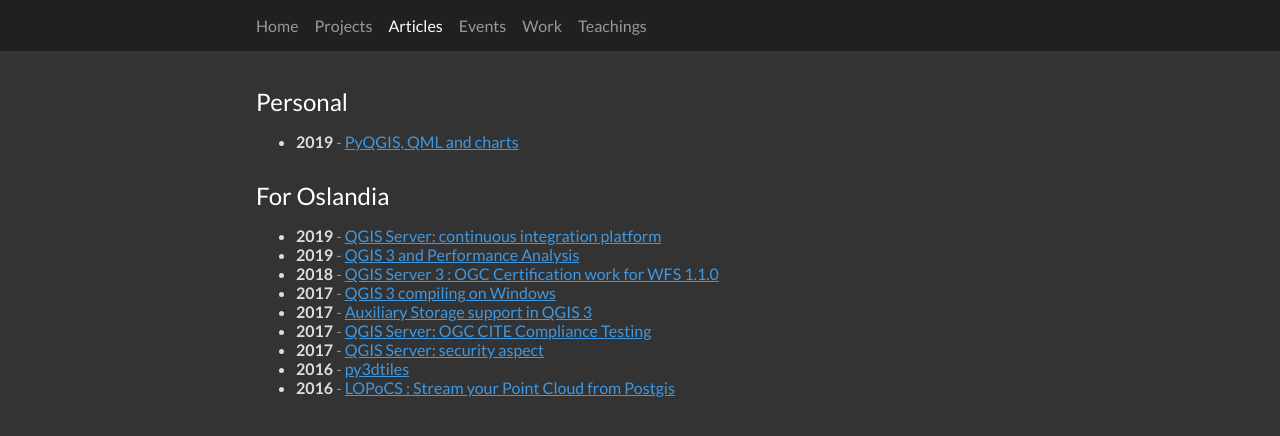
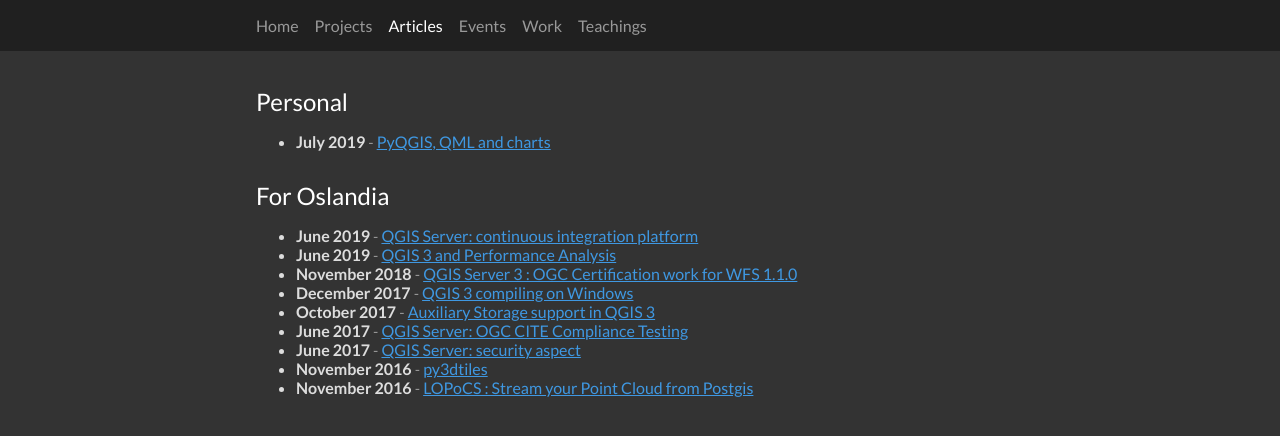
Before and after one commit to pblottiere/pblottiere.github.io, a Jekyll site: the page built from articles/index.md, in a window 1280 px wide. Shown: the top 436 px of the page. Built offline with Jekyll 4.4.1, drawn with Linux system fonts in a browser that asks for light colours; comment, search, counter and statistics services are not loaded; our own code applies the rules of GitHub Pages for plain Markdown files.

Commit message:
Add months in articles resume

```diff
--- a/articles/index.md
+++ b/articles/index.md
@@ -5,17 +5,17 @@ layout: left
 
 # Personal
 
-  + {:.item} **2019** - <a href="https://pblottiere.github.io/2019/07/30/qml/">PyQGIS, QML and charts</a>
+  + {:.item} **July 2019** - <a href="https://pblottiere.github.io/2019/07/30/qml/">PyQGIS, QML and charts</a>
 
 
 # For Oslandia
 
-  + {:.item} **2019** - <a href="https://oslandia.com/en/2019/06/27/qgis-server-continuous-integration-platform/">QGIS Server: continuous integration platform</a>
-  + {:.item} **2019** - <a href="https://oslandia.com/2019/06/21/qgis-3-and-performance-analysis/">QGIS 3 and Performance Analysis</a>
-  + {:.item} **2018** - <a href="https://oslandia.com/2018/11/06/qgis-server-3-ogc-certification-work-for-wfs-1-1-0/">QGIS Server 3 : OGC Certification work for WFS 1.1.0</a>
-  + {:.item} **2017** - <a href="https://oslandia.com/2017/12/20/qgis-3-compiling-on-windows/">QGIS 3 compiling on Windows</a>
-  + {:.item} **2017** - <a href="https://oslandia.com/2017/10/17/auxiliary-storage-support-in-qgis-3/">Auxiliary Storage support in QGIS 3</a>
-  + {:.item} **2017** - <a href="https://oslandia.com/2017/06/16/qgis-server-ogc-cite-compliance-testing/">QGIS Server: OGC CITE Compliance Testing</a>
-  + {:.item} **2017** - <a href="https://oslandia.com/2017/06/14/qgis-server-security-aspect/">QGIS Server: security aspect</a>
-  + {:.item} **2016** - <a href="https://oslandia.com/en/2016/11/08/py3dtiles/">py3dtiles</a>
-  + {:.item} **2016** - <a href="https://oslandia.com/en/2016/11/03/locpocs-stream-point-cloud-postgis/">LOPoCS : Stream your Point Cloud from Postgis</a>
+  + {:.item} **June 2019** - <a href="https://oslandia.com/en/2019/06/27/qgis-server-continuous-integration-platform/">QGIS Server: continuous integration platform</a>
+  + {:.item} **June 2019** - <a href="https://oslandia.com/2019/06/21/qgis-3-and-performance-analysis/">QGIS 3 and Performance Analysis</a>
+  + {:.item} **November 2018** - <a href="https://oslandia.com/2018/11/06/qgis-server-3-ogc-certification-work-for-wfs-1-1-0/">QGIS Server 3 : OGC Certification work for WFS 1.1.0</a>
+  + {:.item} **December 2017** - <a href="https://oslandia.com/2017/12/20/qgis-3-compiling-on-windows/">QGIS 3 compiling on Windows</a>
+  + {:.item} **October 2017** - <a href="https://oslandia.com/2017/10/17/auxiliary-storage-support-in-qgis-3/">Auxiliary Storage support in QGIS 3</a>
+  + {:.item} **June 2017** - <a href="https://oslandia.com/2017/06/16/qgis-server-ogc-cite-compliance-testing/">QGIS Server: OGC CITE Compliance Testing</a>
+  + {:.item} **June 2017** - <a href="https://oslandia.com/2017/06/14/qgis-server-security-aspect/">QGIS Server: security aspect</a>
+  + {:.item} **November 2016** - <a href="https://oslandia.com/en/2016/11/08/py3dtiles/">py3dtiles</a>
+  + {:.item} **November 2016** - <a href="https://oslandia.com/en/2016/11/03/locpocs-stream-point-cloud-postgis/">LOPoCS : Stream your Point Cloud from Postgis</a>
```
